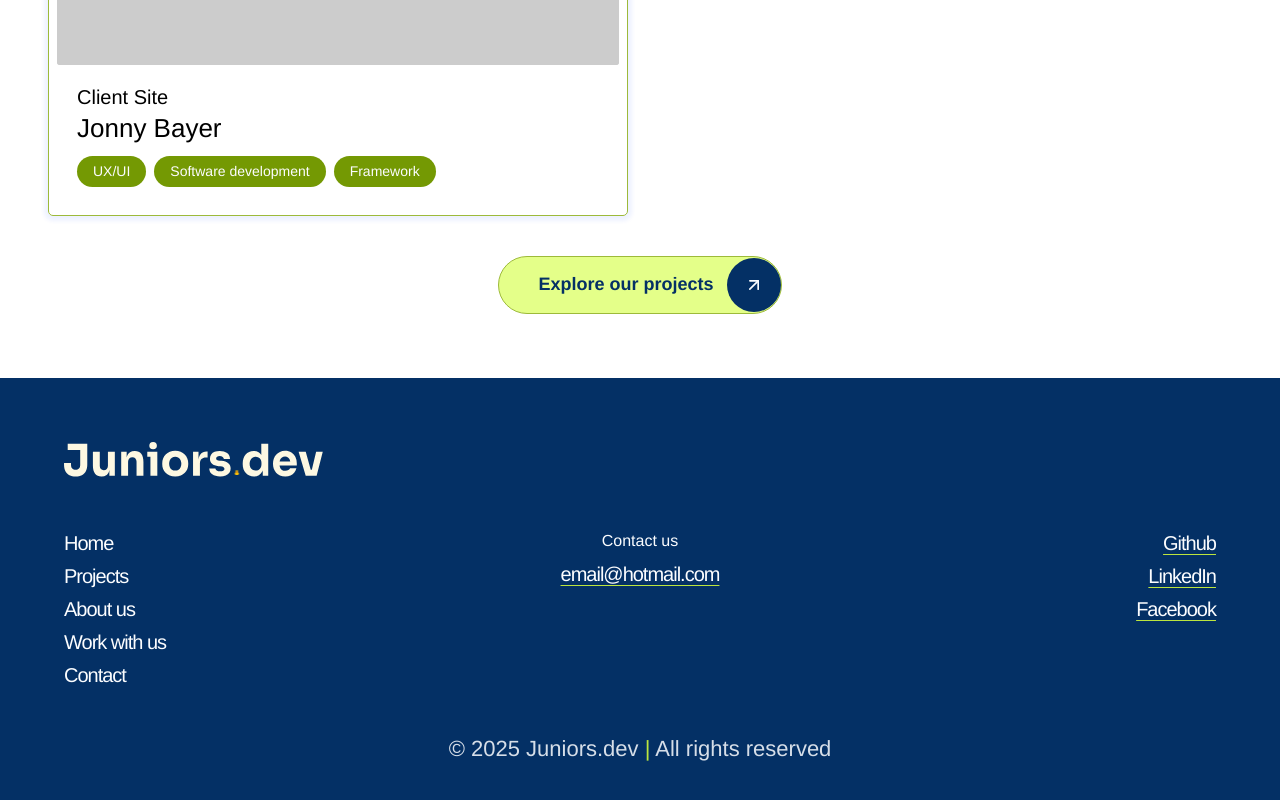
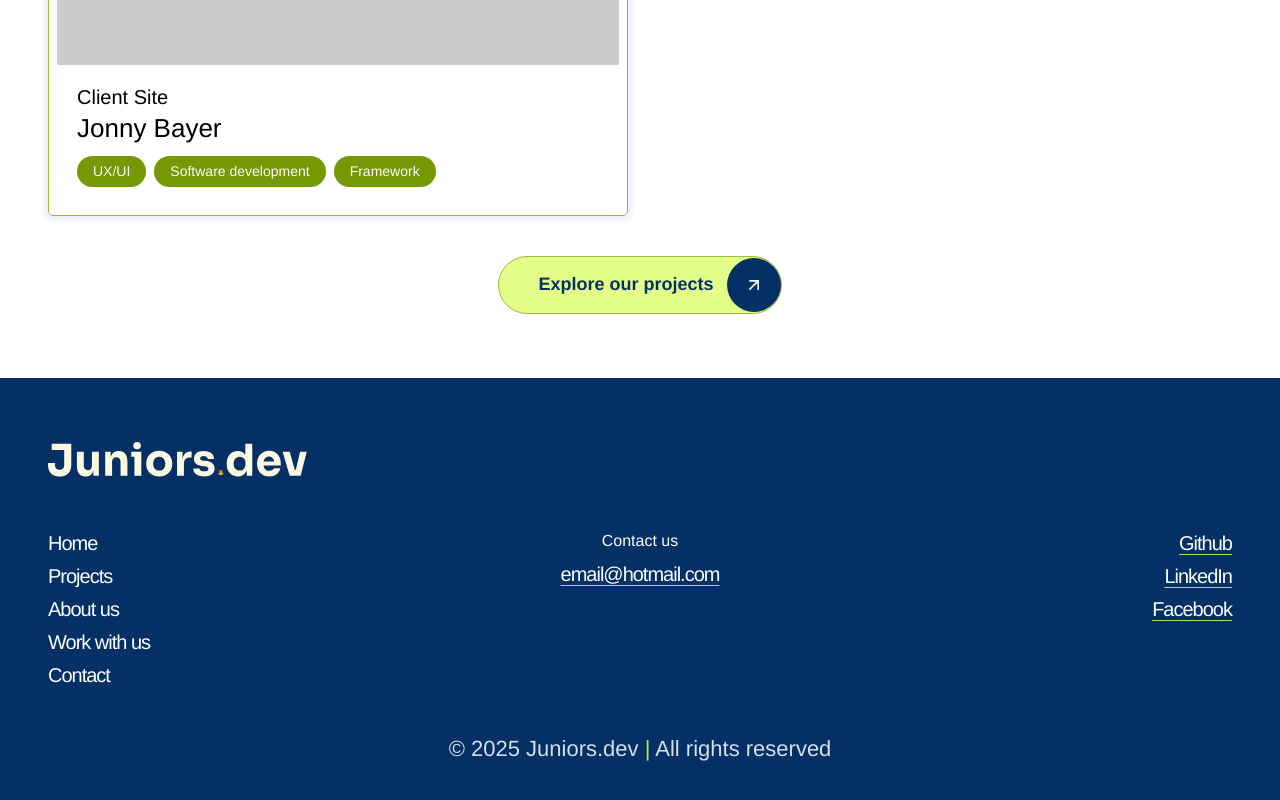
Before and after one commit to Juniors-Dev/Juniors.dev, a React (Vite) app: page / in a window 1280 px wide. Shown: the part 1382-2182 px from the top of the page. Built offline with nearby package versions, Linux system fonts and the light colour scheme.

Commit message:
fix: cap max width to 1440px to match design mockups

```diff
--- a/src/features/Layout/Footer/Footer.jsx
+++ b/src/features/Layout/Footer/Footer.jsx
@@ -23,7 +23,7 @@ function Footer() {
 
   return (
     <footer className="bg-primary-800 text-off-white">
-      <div className="mx-auto max-w-screen-2xl px-8 py-10 md:px-12 md:py-14 lg:px-16 lg:py-16">
+      <div className="mx-auto max-w-app px-8 py-10 md:px-10 md:py-14 lg:px-12 lg:py-16">
         <Link to="/" className="footer-logo-link">
           <img
             src={logoDark}
--- a/src/features/Layout/Header/Header.jsx
+++ b/src/features/Layout/Header/Header.jsx
@@ -23,7 +23,7 @@ function Header() {
 
   return (
     <header className="bg-primary-800 text-off-white">
-      <div className="mx-auto flex max-w-screen-2xl items-center justify-between px-6 py-6 lg:px-12">
+      <div className="mx-auto flex max-w-app items-center justify-between px-8 md:px-10 py-6 lg:px-12">
         <Link to="/" className="shrink-0" onClick={closeMenu}>
           <img
             src={logoDark}
--- a/src/features/UI/Section/Section.jsx
+++ b/src/features/UI/Section/Section.jsx
@@ -32,9 +32,7 @@
 function Section({ children, className = "", containerClassName = "" }) {
   return (
     <section className={`py-10 md:py-14 lg:py-16 ${className}`}>
-      <div
-        className={`mx-auto w-full max-w-screen-2xl px-4 md:px-8 lg:px-12 ${containerClassName}`}
-      >
+      <div className={`mx-auto w-full max-w-app px-4 md:px-8 lg:px-12 ${containerClassName}`}>
         {children}
       </div>
     </section>
--- a/src/styles/index.css
+++ b/src/styles/index.css
@@ -167,6 +167,10 @@
 
 main {
   flex-grow: 1;
+}
+
+.max-w-app {
+  max-width: 1440px;
 }
 
 .text-paragraph,
```
